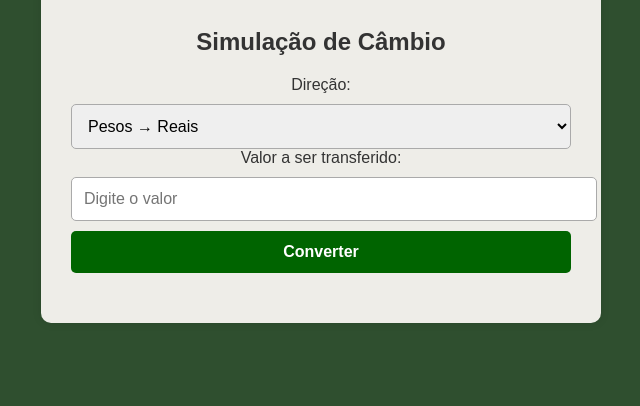
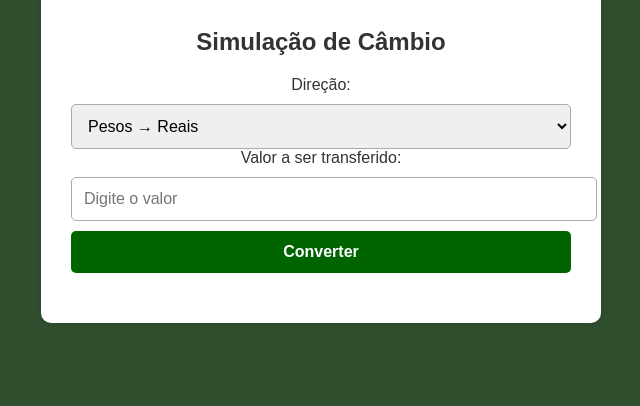
Before and after one commit to luizfirmino-hub/vpn-cambio-web, a plain HTML site: page index.html in a window 1280 px wide. Shown: the part 394-800 px from the top of the page, without its empty margins (319-959 px from the left). Drawn offline with Linux system fonts and the light colour scheme.

Commit message:
Ajuste harmônico de fundo do quadro com cor do logo

```diff
--- a/index.html
+++ b/index.html
@@ -16,7 +16,7 @@
         .container {
             max-width: 500px;
             margin: 40px auto;
-            background-color: #eeede8;
+            background-color: #ffffff;
             padding: 30px;
             border-radius: 10px;
             box-shadow: 0 0 10px rgba(0,0,0,0.1);
```
Also changed, not shown: vpn_logo_web.png.
